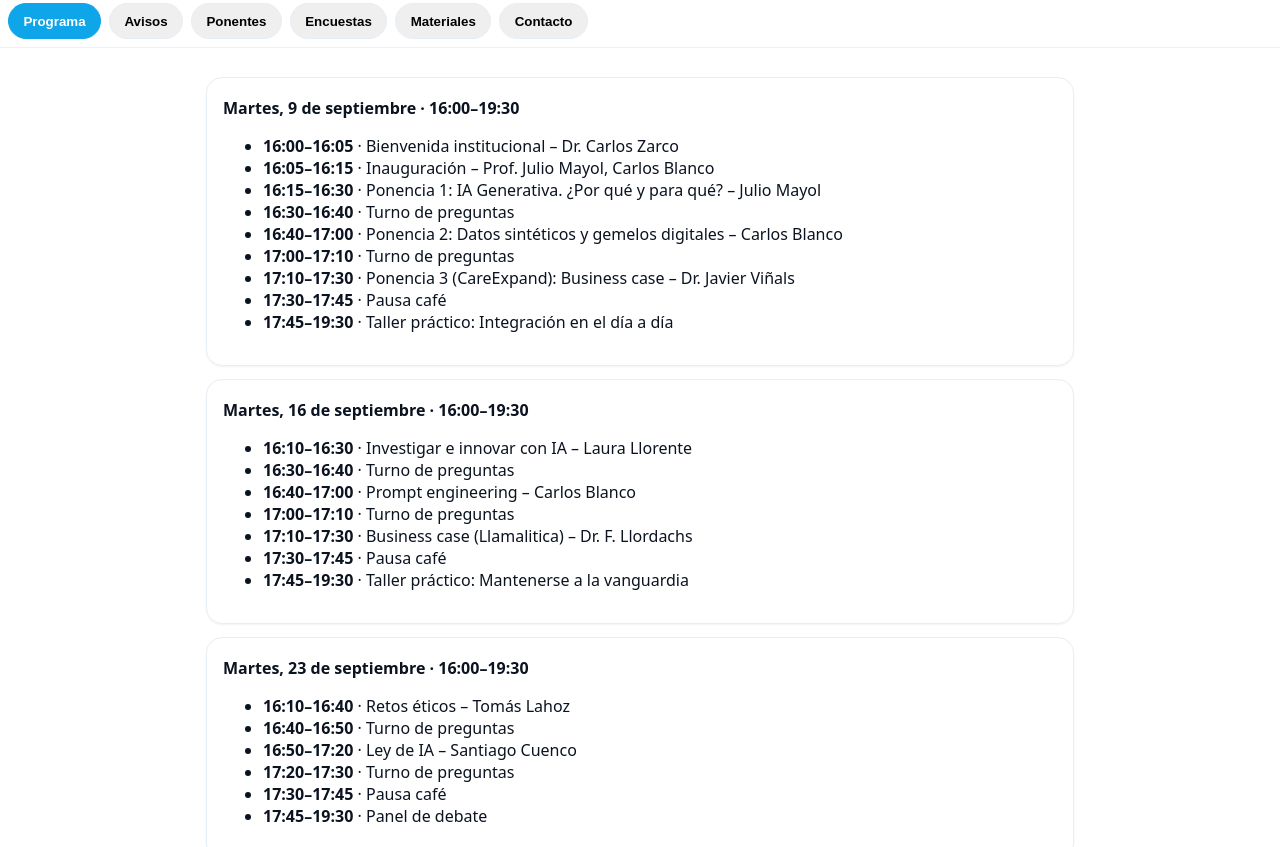
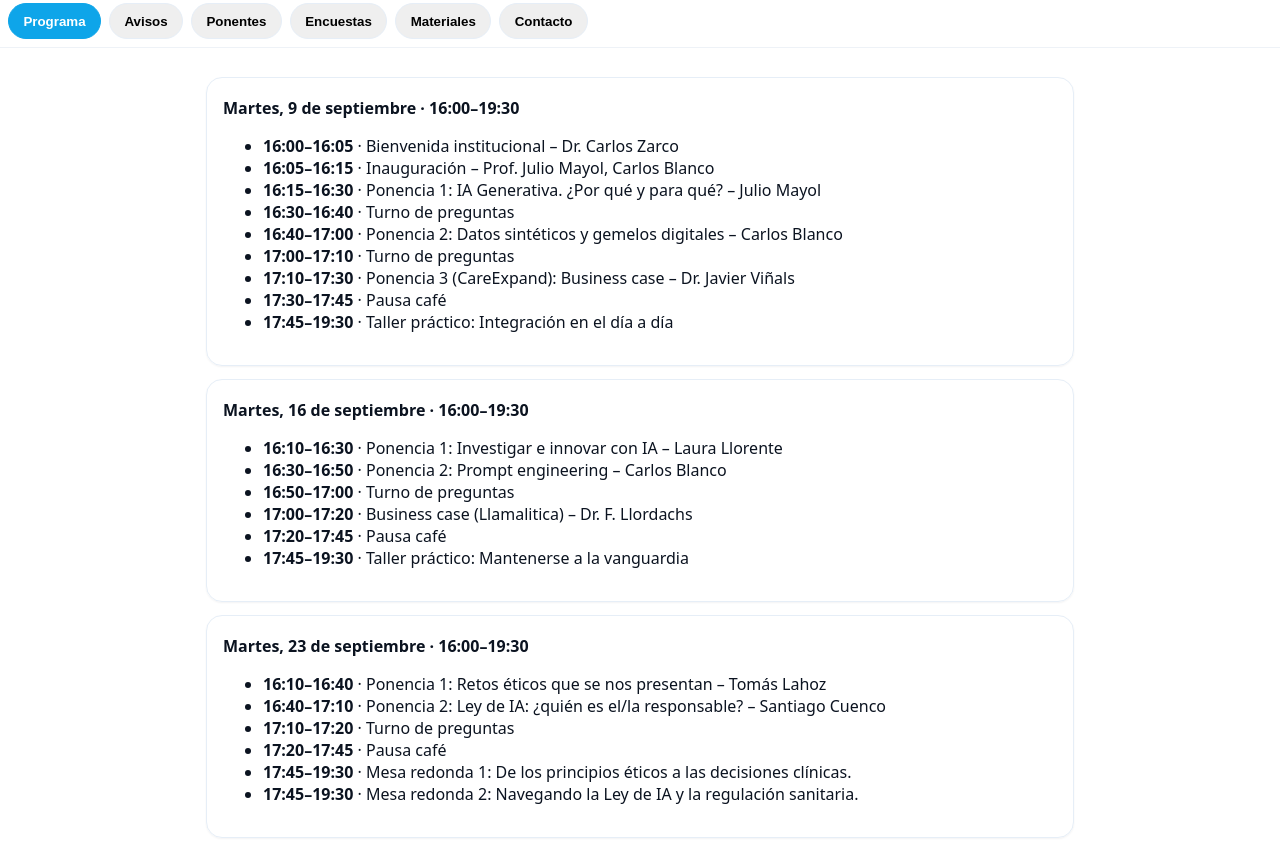
Before and after one commit to cblancovel/app_curso, a plain HTML site: page index.html in a window 1280 px wide. Shown: the part 94-941 px from the top of the page. Drawn offline with Linux system fonts and the light colour scheme.

Commit message:
Update index.html

```diff
--- a/index.html
+++ b/index.html
@@ -94,12 +94,11 @@
       <div class="card">
         <div class="block-title">Martes, 16 de septiembre · 16:00–19:30</div>
         <ul>
-          <li><span class="time">16:10–16:30</span> · Investigar e innovar con IA – Laura Llorente</li>
-          <li><span class="time">16:30–16:40</span> · Turno de preguntas</li>
-          <li><span class="time">16:40–17:00</span> · Prompt engineering – Carlos Blanco</li>
-          <li><span class="time">17:00–17:10</span> · Turno de preguntas</li>
-          <li><span class="time">17:10–17:30</span> · Business case (Llamalitica) – Dr. F. Llordachs</li>
-          <li><span class="time">17:30–17:45</span> · Pausa café</li>
+          <li><span class="time">16:10–16:30</span> · Ponencia 1: Investigar e innovar con IA – Laura Llorente</li>
+          <li><span class="time">16:30–16:50</span> · Ponencia 2: Prompt engineering – Carlos Blanco</li>
+          <li><span class="time">16:50–17:00</span> · Turno de preguntas</li>
+          <li><span class="time">17:00–17:20</span> · Business case (Llamalitica) – Dr. F. Llordachs</li>
+          <li><span class="time">17:20–17:45</span> · Pausa café</li>
           <li><span class="time">17:45–19:30</span> · Taller práctico: Mantenerse a la vanguardia</li>
         </ul>
 
@@ -108,24 +107,24 @@
       <div class="card">
         <div class="block-title">Martes, 23 de septiembre · 16:00–19:30</div>
         <ul>
-          <li><span class="time">16:10–16:40</span> · Retos éticos – Tomás Lahoz</li>
-          <li><span class="time">16:40–16:50</span> · Turno de preguntas</li>
-          <li><span class="time">16:50–17:20</span> · Ley de IA – Santiago Cuenco</li>
-          <li><span class="time">17:20–17:30</span> · Turno de preguntas</li>
-          <li><span class="time">17:30–17:45</span> · Pausa café</li>
-          <li><span class="time">17:45–19:30</span> · Panel de debate</li>
+          <li><span class="time">16:10–16:40</span> · Ponencia 1: Retos éticos que se nos presentan – Tomás Lahoz</li>
+          <li><span class="time">16:40–17:10</span> · Ponencia 2: Ley de IA: ¿quién es el/la responsable? – Santiago Cuenco</li>
+          <li><span class="time">17:10–17:20</span> · Turno de preguntas</li>
+          <li><span class="time">17:20–17:45</span> · Pausa café</li>
+          <li><span class="time">17:45–19:30</span> · Mesa redonda 1: De los principios éticos a las decisiones clínicas. </li>
+          <li><span class="time">17:45–19:30</span> · Mesa redonda 2: Navegando la Ley de IA y la regulación sanitaria.  </li>
         </ul>
       </div>
 
       <div class="card">
         <div class="block-title">Martes, 30 de septiembre · 16:00–19:30</div>
         <ul>
-          <li><span class="time">16:10–16:40</span> · Modelo de negocio con IA – Enrique Caso</li>
+          <li><span class="time">16:10–16:40</span> · Ponencia 1: Modelo de negocio con IA – Enrique Caso</li>
           <li><span class="time">16:40–16:50</span> · Turno de preguntas</li>
           <li><span class="time">16:50–17:10</span> · Business case (Meeting Doctors) – Sergio Barrio</li>
           <li><span class="time">17:10–17:30</span> · Business case (Kanbai Tech) – Pablo Crespán</li>
           <li><span class="time">17:30–17:45</span> · Pausa café</li>
-          <li><span class="time">17:45–19:15</span> · Taller práctico: Integración en gestión</li>
+          <li><span class="time">17:45–19:15</span> · Taller práctico: Integración de herramientas de IA en la gestión hospitalaria</li>
           <li><span class="time">19:15–19:30</span> · Clausura – Prof. Julio Mayol, Carlos Blanco</li>
         </ul>
       </div>
```
